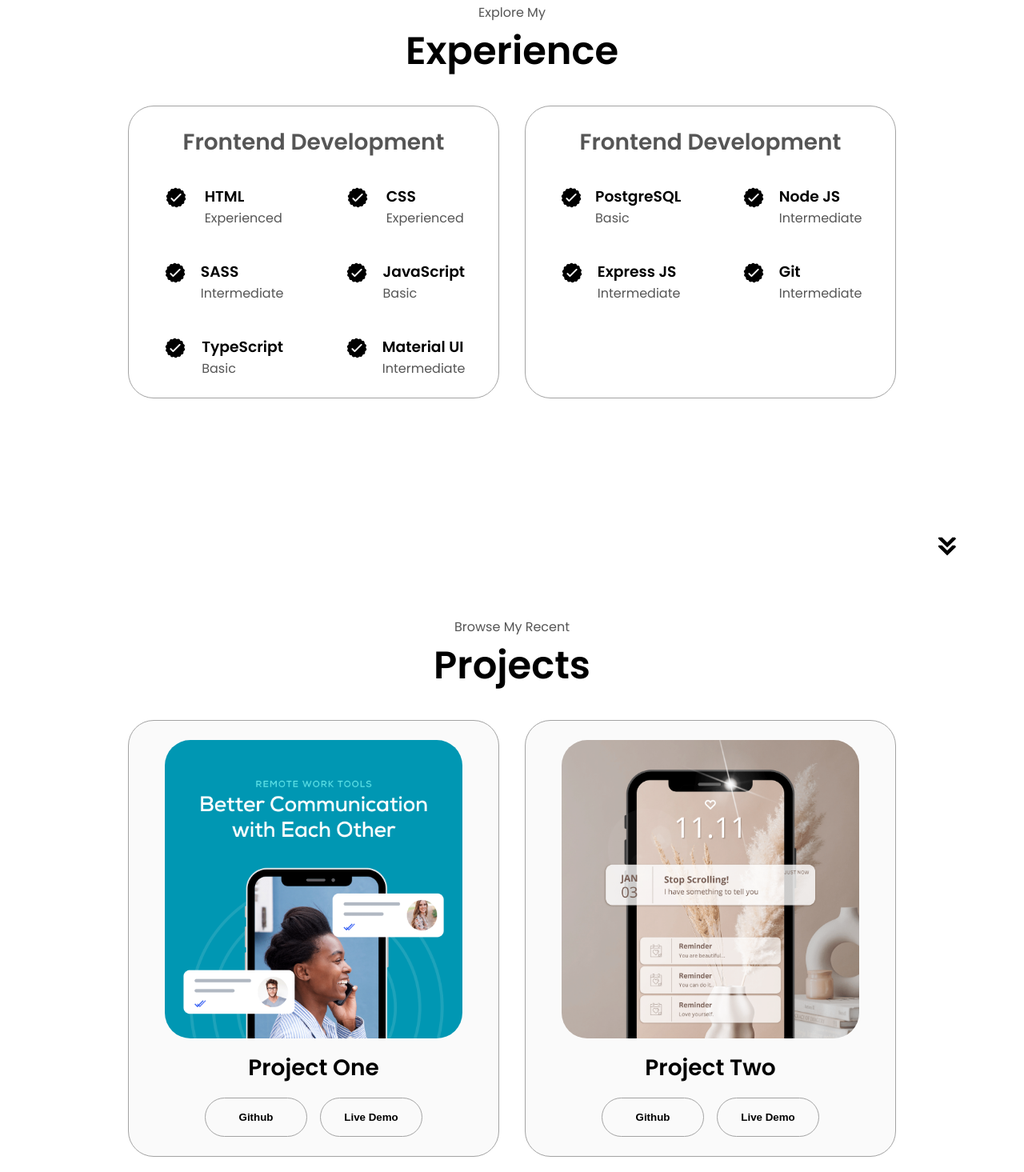
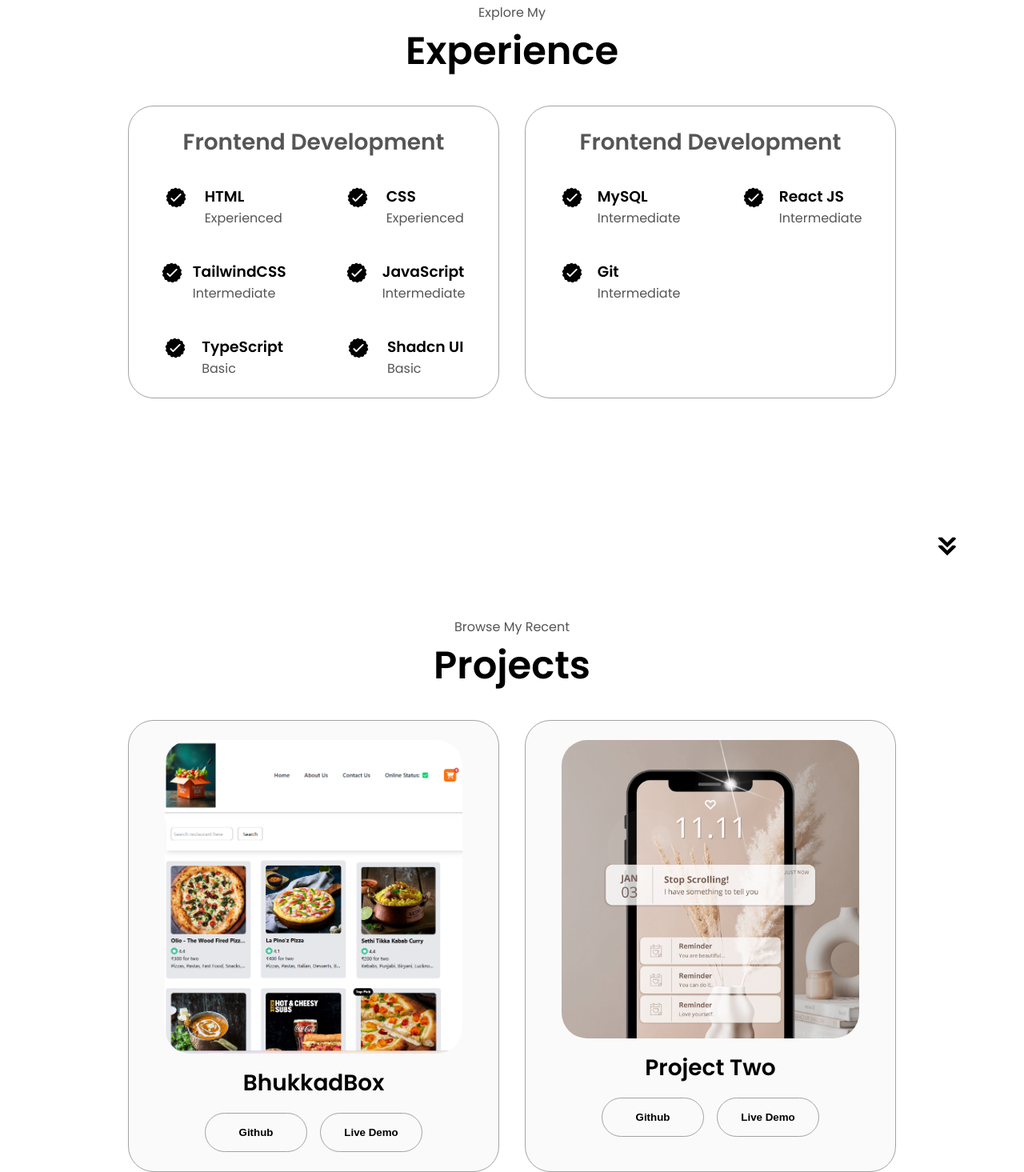
Before and after one commit to CR7HARSHIT/My_Portfolio, a plain HTML site: page index.html in a window 1280 px wide. Shown: the part 1693-3158 px from the top of the page at 80% size. Drawn offline with Linux system fonts and the light colour scheme.

Commit message:
Bhukkadbox added

```diff
--- a/index.html
+++ b/index.html
@@ -161,7 +161,7 @@
                   class="icon"
                 />
                 <div>
-                  <h3>SASS</h3>
+                  <h3>TailwindCSS</h3>
                   <p>Intermediate</p>
                 </div>
               </article>
@@ -173,7 +173,7 @@
                 />
                 <div>
                   <h3>JavaScript</h3>
-                  <p>Basic</p>
+                  <p>Intermediate</p>
                 </div>
               </article>
               <article>
@@ -194,8 +194,8 @@
                   class="icon"
                 />
                 <div>
-                  <h3>Material UI</h3>
-                  <p>Intermediate</p>
+                  <h3>Shadcn UI</h3>
+                  <p>Basic</p>
                 </div>
               </article>
             </div>
@@ -210,18 +210,7 @@
                   class="icon"
                 />
                 <div>
-                  <h3>PostgreSQL</h3>
-                  <p>Basic</p>
-                </div>
-              </article>
-              <article>
-                <img
-                  src="./assets/checkmark.png"
-                  alt="Experience icon"
-                  class="icon"
-                />
-                <div>
-                  <h3>Node JS</h3>
+                  <h3>MySQL</h3>
                   <p>Intermediate</p>
                 </div>
               </article>
@@ -232,7 +221,7 @@
                   class="icon"
                 />
                 <div>
-                  <h3>Express JS</h3>
+                  <h3>React JS</h3>
                   <p>Intermediate</p>
                 </div>
               </article>
@@ -245,6 +234,17 @@
                 <div>
                   <h3>Git</h3>
                   <p>Intermediate</p>
+                </div>
+              </article>
+              <article>
+                <!-- <img
+                  src="./assets/checkmark.png"
+                  alt="Experience icon"
+                  class="icon"
+                /> -->
+                <div>
+                  <h3></h3>
+                  <p></p>
                 </div>
               </article>
             </div>
@@ -266,22 +266,22 @@
           <div class="details-container color-container">
             <div class="article-container">
               <img
-                src="./assets/project-1.png"
+                src="./assets/imgbhukkadbox.png"
                 alt="Project 1"
                 class="project-img"
               />
             </div>
-            <h2 class="experience-sub-title project-title">Project One</h2>
+            <h2 class="experience-sub-title project-title">BhukkadBox</h2>
             <div class="btn-container">
               <button
                 class="btn btn-color-2 project-btn"
-                onclick="location.href='https://github.com/'"
+                onclick="location.href='https://github.com/CR7HARSHIT/FoodDeliveryApplication'"
               >
                 Github
               </button>
               <button
                 class="btn btn-color-2 project-btn"
-                onclick="location.href='https://github.com/'"
+                onclick="location.href='https://bhukkadbox-harshvardhansingh.netlify.app/'"
               >
                 Live Demo
               </button>
@@ -333,6 +333,7 @@
               >
                 Live Demo
               </button>
+
             </div>
           </div>
         </div>
```
Also changed, not shown: assets/imgbhukkadbox.png (added).
